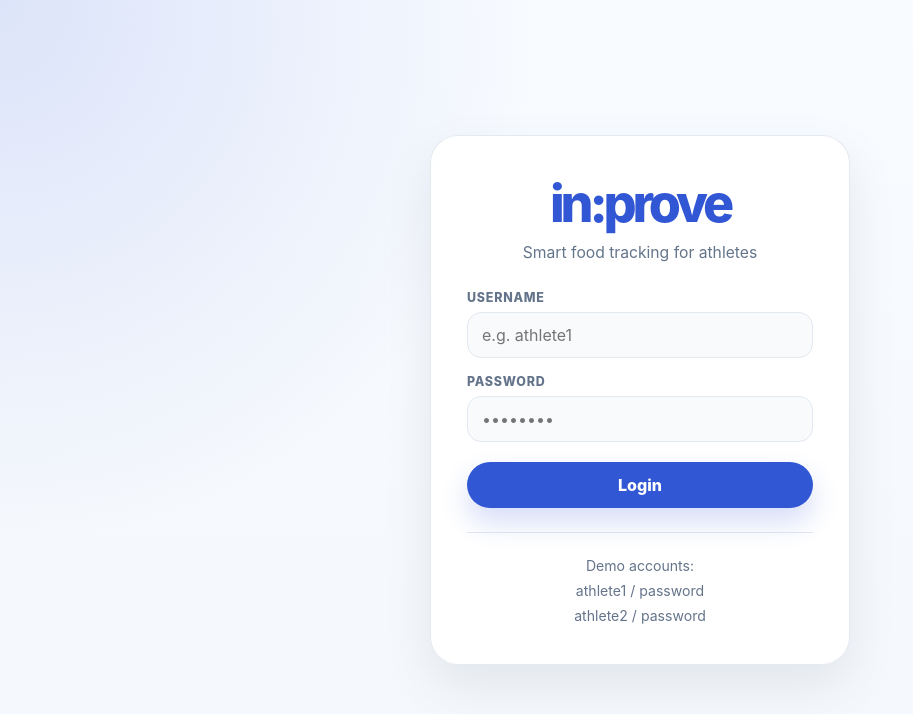
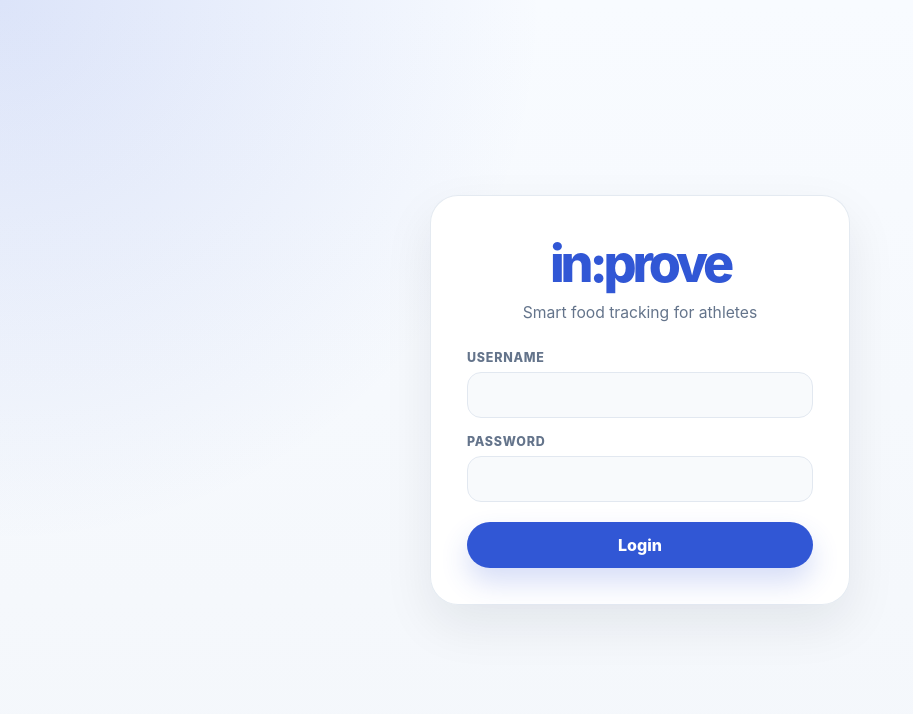
Before and after one commit to JxnM03/in-prove, a React (Create React App) app in the folder frontend/: page / in a window 1280 px wide. Shown: the top 714 px of the page, without its empty margins (0-913 px from the left). Built offline with nearby package versions, Linux system fonts and the light colour scheme.

Commit message:
Update README to English, fix timestamp bug, remove demo hint from login, force English GPT responses

```diff
--- a/frontend/src/App.css
+++ b/frontend/src/App.css
@@ -985,16 +985,6 @@ button {
     margin-top: 4px;
 }
 
-.login-demo-hint {
-    margin-top: 24px;
-    padding-top: 20px;
-    border-top: 1px solid var(--line);
-    text-align: center;
-    color: var(--muted);
-    font-size: 0.88rem;
-    line-height: 1.8;
-}
-
 /* Header athlete + logout */
 .app-header {
     display: flex;
--- a/frontend/src/App.js
+++ b/frontend/src/App.js
@@ -81,7 +81,7 @@ const formatDbLogsToEntries = (rows) => {
     rows.forEach((row) => {
         const key = buildMealGroupKey(row);
         if (!groups.has(key)) {
-            const sortTime = row.logged_at ? new Date(row.logged_at).getTime() : 0;
+            const sortTime = row.logged_at ? new Date(row.logged_at).getTime() : Date.now();
             groups.set(key, {
                 id: key,
                 logIds: [],
@@ -108,7 +108,7 @@ const formatDbLogsToEntries = (rows) => {
         });
         group.totalCalories += Number(row.calories) || 0;
 
-        const rowTime = row.logged_at ? new Date(row.logged_at).getTime() : 0;
+        const rowTime = row.logged_at ? new Date(row.logged_at).getTime() : Date.now();
         if (rowTime > group.sortTime) {
             group.sortTime = rowTime;
             group.createdAt = formatDateTime(row.logged_at);
--- a/frontend/src/components/Login.js
+++ b/frontend/src/components/Login.js
@@ -41,7 +41,6 @@ function Login({ onLogin }) {
                             type="text"
                             value={username}
                             onChange={(e) => setUsername(e.target.value)}
-                            placeholder="e.g. athlete1"
                             disabled={isLoading}
                         />
                     </div>
@@ -53,7 +52,6 @@ function Login({ onLogin }) {
                             type="password"
                             value={password}
                             onChange={(e) => setPassword(e.target.value)}
-                            placeholder="••••••••"
                             disabled={isLoading}
                         />
                     </div>
@@ -72,12 +70,6 @@ function Login({ onLogin }) {
                         {isLoading ? 'Logging in...' : 'Login'}
                     </button>
                 </div>
-
-                <div className="login-demo-hint">
-                    <p>Demo accounts:</p>
-                    <p>athlete1 / password</p>
-                    <p>athlete2 / password</p>
-                </div>
             </div>
         </div>
     );
```
Also changed, not shown: 2 other files (tests, documents, lock files or other folders).
